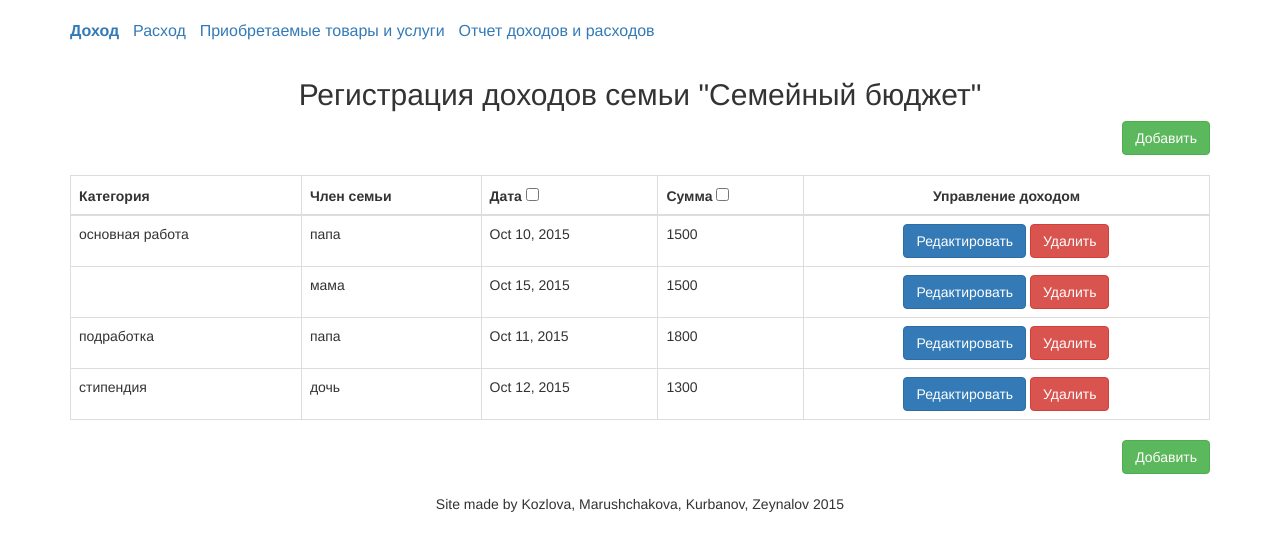
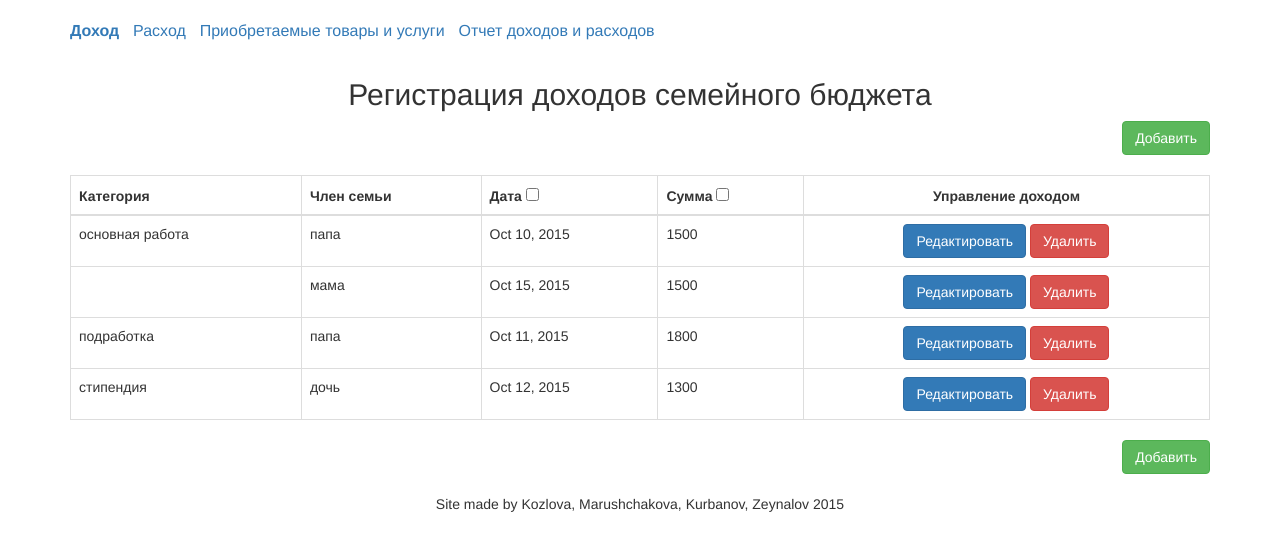
Before and after one commit to NastyaKozlova/family_budget, a website: page index.html in a window 1280 px wide. Drawn offline with Linux system fonts and the light colour scheme.

Commit message:
12 commit

```diff
--- a/client/app/doxod/doxod.html
+++ b/client/app/doxod/doxod.html
@@ -1,7 +1,7 @@
 
 
 	<div>
-		<h2 class="text-center">Регистрация доходов семьи "Семейный бюджет"</h2>
+		<h2 class="text-center">Регистрация доходов семейного бюджета </h2>
 	</div>
 
 <div ng-controller="doxodCtrl as dc">
```
